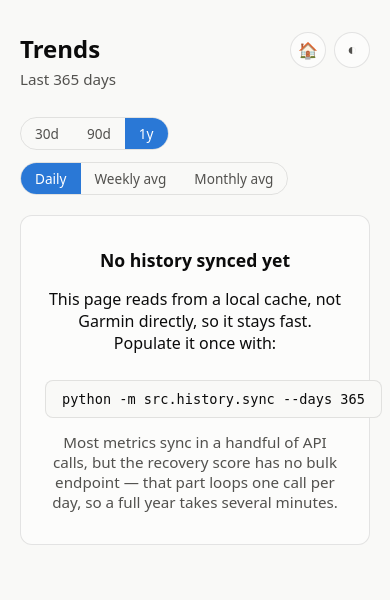
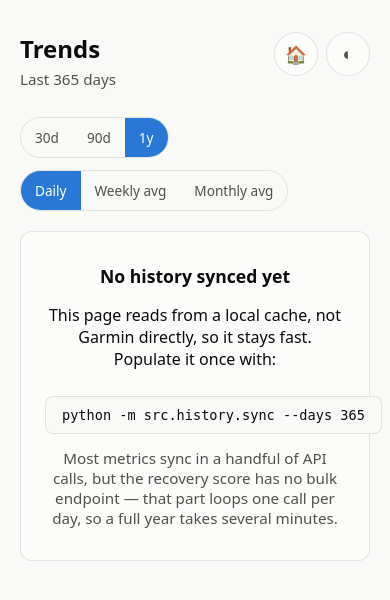
Before and after one commit to briantdav/personal-health-agent, a FastAPI app: page /trends in a window 390 px wide. Shown: the top 600 px of the page. Run offline with FastAPI, Linux system fonts and the light colour scheme; data that the repository does not hold is empty.

Commit message:
Make the dashboard a real mobile PWA + keep it running persistently
- src/web/templates/base.html: shared <head> (manifest link, apple PWA
  meta tags, viewport-fit=cover), theme toggle, and service-worker
  registration -- dashboard.html and trends.html now extend it, and
  any future page inherits PWA-readiness for free
- src/web/static/manifest.json + icons/: installable home-screen app
  (icons generated once with Pillow, not a runtime dependency)
- src/web/static/sw.js: minimal service worker, static assets only --
  dashboard/trends/journal stay network-first, never stale-cached
- Mobile usability pass: 44px touch targets, 16px input font-size
  (prevents iOS auto-zoom-on-focus), journal habit rows are now
  <label>s wrapping their whole input (tap anywhere in the row),
  single-column tiles under 480px, safe-area padding for notch/home
  indicator, touch support (not just mouse) for scrubbing trend charts
- scripts/com.personalhealthagent.server.plist: new launchd LaunchAgent
  (RunAtLoad + KeepAlive) keeping uvicorn on 127.0.0.1:8000 running
  persistently, installed and verified -- alongside the existing
  daily-sync LaunchAgent, not replacing it
- Fixed a real bug hit while building this: a code comment inside a
  <script> tag literally contained "{% block scripts %}" as prose,
  which Jinja parsed as real template syntax regardless of being
  inside a comment, breaking the page
- 8 new/updated tests

Remote access (Tailscale + tailscale serve for HTTPS) needs an
interactive account login on both the Mac and phone, so that part is
on the user, not committed here.

Co-Authored-By: Claude Sonnet 5 <noreply@anthropic.com>

```diff
--- a/src/web/static/style.css
+++ b/src/web/static/style.css
@@ -101,14 +108,16 @@ body {
 }
 
 .icon-button {
-  width: 36px;
-  height: 36px;
+  width: 44px;
+  height: 44px;
   border-radius: 999px;
   border: 1px solid var(--border);
   background: var(--surface-1);
   color: var(--text-secondary);
-  font-size: 1rem;
+  font-size: 1.1rem;
   cursor: pointer;
+  /* 44px is Apple's minimum recommended touch target — this button was
+     36px, comfortable on a trackpad but too small to tap reliably. */
 }
 
 .icon-button:hover {
@@ -256,7 +272,7 @@ body {
   color: var(--text-secondary);
   font-size: 0.85rem;
   font-family: inherit;
-  padding: 6px 14px;
+  padding: 10px 14px;
   cursor: pointer;
   text-decoration: none;
 }
--- a/src/web/static/trends.js
+++ b/src/web/static/trends.js
@@ -109,9 +109,9 @@
     });
     svg.appendChild(hitArea);
 
-    hitArea.addEventListener("mousemove", (evt) => {
+    const showTooltipAt = (clientX) => {
       const rect = svg.getBoundingClientRect();
-      const mx = ((evt.clientX - rect.left) / rect.width) * w;
+      const mx = ((clientX - rect.left) / rect.width) * w;
       const idx = Math.round(((mx - pad.left) / plotW) * (points.length - 1));
       const p = points[Math.max(0, Math.min(points.length - 1, idx))];
       if (!p) return;
@@ -122,11 +122,29 @@
       tooltip.style.display = "block";
       tooltip.style.left = `${(px / w) * 100}%`;
       tooltip.textContent = `${p.x}: ${formatValue(p.y)}`;
-    });
-    hitArea.addEventListener("mouseleave", () => {
+    };
+    const hideTooltip = () => {
       crosshair.style.display = "none";
       tooltip.style.display = "none";
-    });
+    };
+
+    // Mouse (desktop) — hover to scrub, leave to hide.
+    hitArea.addEventListener("mousemove", (evt) => showTooltipAt(evt.clientX));
+    hitArea.addEventListener("mouseleave", hideTooltip);
+
+    // Touch (phone/tablet) — drag a finger across the chart to scrub,
+    // same as hover. preventDefault while touching the chart so dragging
+    // scrubs the tooltip instead of scrolling the page; { passive: false }
+    // is required for that preventDefault to actually take effect.
+    hitArea.addEventListener("touchstart", (evt) => {
+      showTooltipAt(evt.touches[0].clientX);
+      evt.preventDefault();
+    }, { passive: false });
+    hitArea.addEventListener("touchmove", (evt) => {
+      showTooltipAt(evt.touches[0].clientX);
+      evt.preventDefault();
+    }, { passive: false });
+    hitArea.addEventListener("touchend", hideTooltip);
   }
 
   function renderAll() {
--- /dev/null
+++ b/src/web/templates/base.html
@@ -0,0 +1,47 @@
+<!doctype html>
+<html lang="en">
+<head>
+  <meta charset="utf-8" />
+  <meta name="viewport" content="width=device-width, initial-scale=1, viewport-fit=cover" />
+  <title>{% block title %}Personal Health Portal{% endblock %}</title>
+  <link rel="manifest" href="/static/manifest.json" />
+  <link rel="icon" href="/static/icons/icon-192.png" />
+  <link rel="apple-touch-icon" href="/static/icons/icon-180.png" />
+  <meta name="theme-color" content="#2a78d6" />
+  <meta name="apple-mobile-web-app-capable" content="yes" />
+  <meta name="apple-mobile-web-app-status-bar-style" content="black-translucent" />
+  <meta name="apple-mobile-web-app-title" content="Health Portal" />
+  <link rel="stylesheet" href="/static/style.css" />
+  {% block head %}{% endblock %}
+</head>
+<body>
+  {% block body %}{% endblock %}
+
+  <script>
+    // Shared across every page: theme (persisted, defaults to system
+    // preference) and service-worker registration. Page-specific behavior
+    // lives in each template's own "scripts" block.
+    const root = document.documentElement;
+    const stored = localStorage.getItem("theme");
+    if (stored) root.setAttribute("data-theme", stored);
+
+    const themeToggle = document.getElementById("theme-toggle");
+    if (themeToggle) {
+      themeToggle.addEventListener("click", () => {
+        const current = root.getAttribute("data-theme")
+          || (matchMedia("(prefers-color-scheme: dark)").matches ? "dark" : "light");
+        const next = current === "dark" ? "light" : "dark";
+        root.setAttribute("data-theme", next);
+        localStorage.setItem("theme", next);
+      });
+    }
+
+    if ("serviceWorker" in navigator) {
+      window.addEventListener("load", () => {
+        navigator.serviceWorker.register("/static/sw.js").catch(() => {});
+      });
+    }
+  </script>
+  {% block scripts %}{% endblock %}
+</body>
+</html>
--- a/src/web/templates/trends.html
+++ b/src/web/templates/trends.html
@@ -1,12 +1,8 @@
-<!doctype html>
-<html lang="en">
-<head>
-  <meta charset="utf-8" />
-  <meta name="viewport" content="width=device-width, initial-scale=1" />
-  <title>Trends</title>
-  <link rel="stylesheet" href="/static/style.css" />
-</head>
-<body>
+{% extends "base.html" %}
+
+{% block title %}Trends{% endblock %}
+
+{% block body %}
   <div class="page">
     <header class="page-header">
       <div>
@@ -87,21 +83,9 @@
       </section>
     {% endif %}
   </div>
+{% endblock %}
 
+{% block scripts %}
   <script id="trends-data" type="application/json">{{ trends_json | safe }}</script>
   <script src="/static/trends.js"></script>
-  <script>
-    const root = document.documentElement;
-    const stored = localStorage.getItem("theme");
-    if (stored) root.setAttribute("data-theme", stored);
-
-    document.getElementById("theme-toggle").addEventListener("click", () => {
-      const current = root.getAttribute("data-theme")
-        || (matchMedia("(prefers-color-scheme: dark)").matches ? "dark" : "light");
-      const next = current === "dark" ? "light" : "dark";
-      root.setAttribute("data-theme", next);
-      localStorage.setItem("theme", next);
-    });
-  </script>
-</body>
-</html>
+{% endblock %}
```
Also changed, not shown: other parts of src/web/static/style.css (+32 -6 lines), CLAUDE.md (+12 -2 lines), src/web/static/sw.js (added, +37 -0 lines), src/web/templates/dashboard.html (+14 -31 lines), tests/test_app.py (+35 -0 lines), src/web/static/icons/icon-180.png (added), src/web/static/icons/icon-192.png (added), src/web/static/icons/icon-512.png (added), src/web/static/manifest.json (added), 1 other file.
